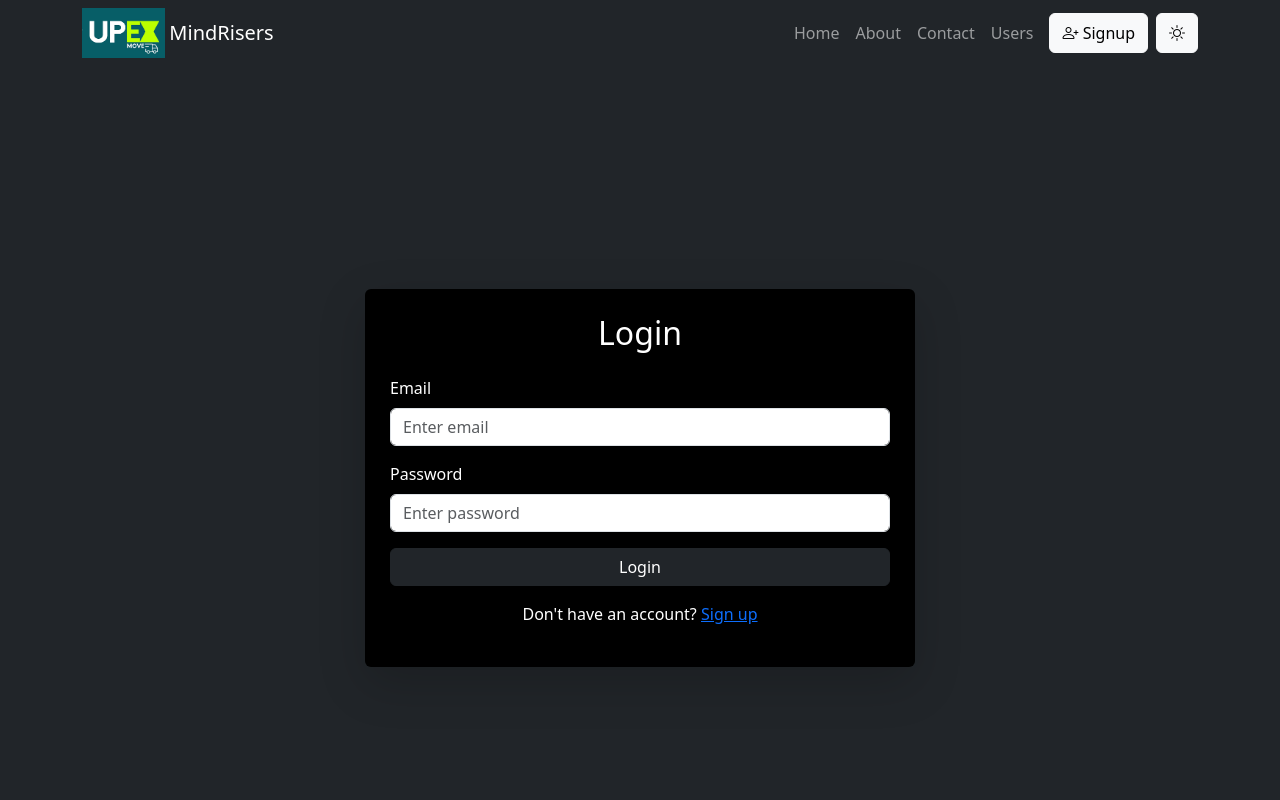
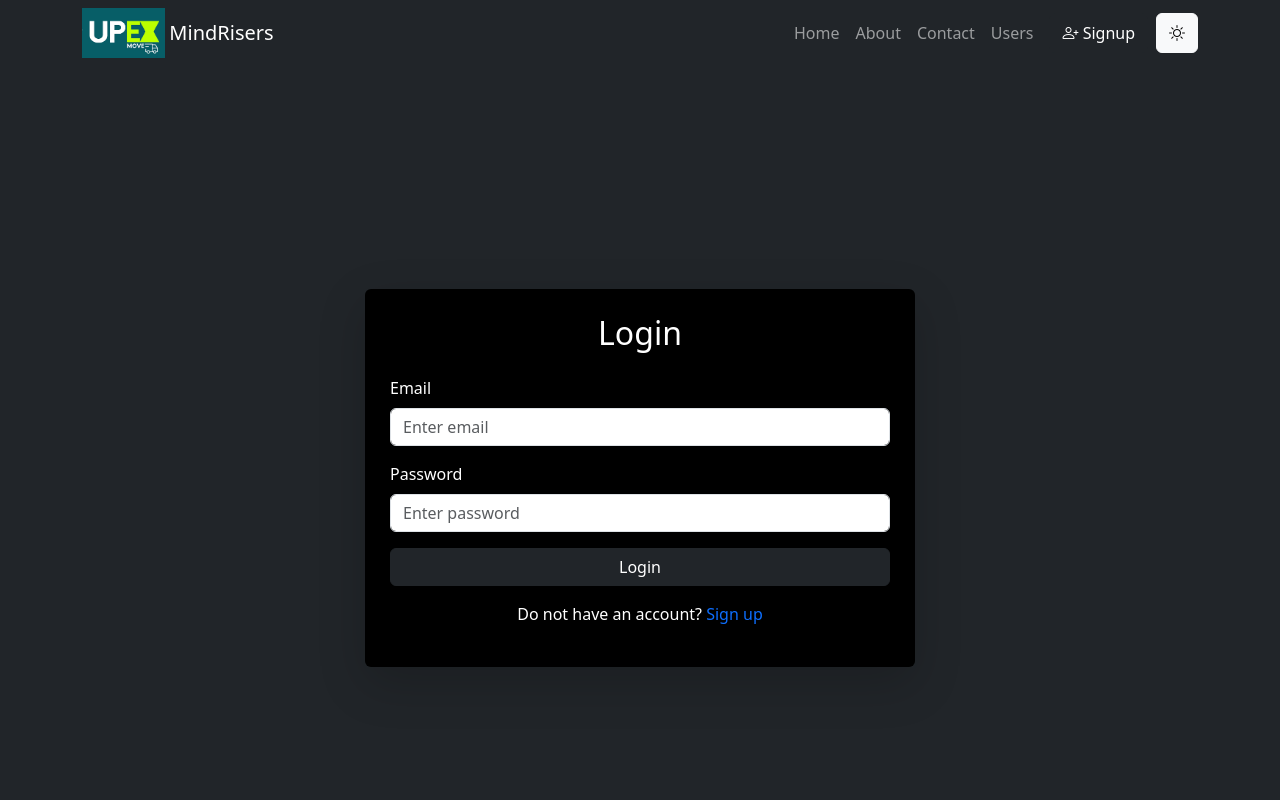
Before and after one commit to DMStha/New_Project, a React (Vite) app: page /login in a window 1280 px wide. Shown: the top 800 px of the page. Built offline with nearby package versions, Linux system fonts and the light colour scheme.

Commit message:
minor changes

```diff
--- a/src/App.jsx
+++ b/src/App.jsx
@@ -13,6 +13,7 @@ import Contact from "./components/Contact";
 import "bootstrap/dist/css/bootstrap.min.css";
 import "bootstrap/dist/js/bootstrap.bundle.min";
 import "./App.css";
+import Users from "./components/Users";
 
 const App = (props) => {
   const [title, setTitle] = useState("MindRisers");
@@ -43,6 +44,7 @@ const App = (props) => {
         <Route path="/login" element={<Login />} />
         <Route path="/signup" element={<Signup />} />
         <Route path="/contact" element={<Contact />} />
+        <Route path="/users" element={<Users />} />
       </Routes>
 
       <Footer />
--- a/src/components/Login.jsx
+++ b/src/components/Login.jsx
@@ -1,4 +1,5 @@
 import React from "react";
+import { Link } from "react-router-dom";
 
 const Login = () => {
   return (
@@ -25,10 +26,13 @@ const Login = () => {
           <button className="btn btn-dark w-100">Login</button>
         </form>
         <p className="text-center mt-3">
-          Don't have an account?{" "}
-          <a href="/signup" className="text-primary">
+          Do not have an account?{" "}
+          <Link
+            to="/signup"
+            className="text-primary text-decoration-none link-offset-1-hover"
+          >
             Sign up
-          </a>
+          </Link>
         </p>
       </div>
     </div>
--- a/src/components/Navbar.jsx
+++ b/src/components/Navbar.jsx
@@ -51,7 +51,7 @@ const MyNavbar = (props) => {
               {/* Navigate to the Signup page when clicked */}
               <button
                 className={`btn ${
-                  props.mode === "dark" ? "btn-light" : "btn-dark"
+                  props.mode === "dark" ? "btn-dark" : "btn-secondary"
                 } ms-2`}
                 onClick={() => navigate("/signup")}
               >
```
